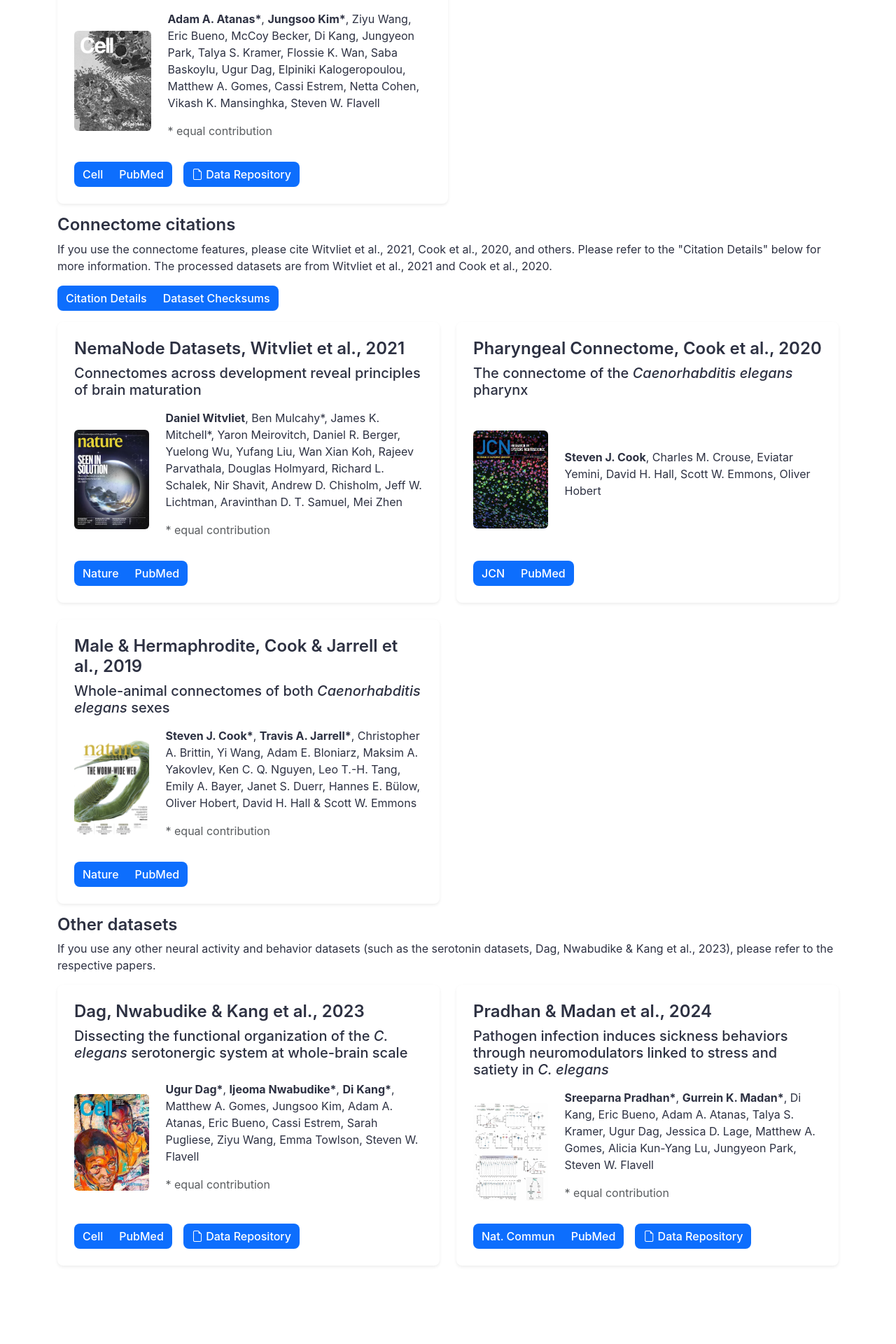
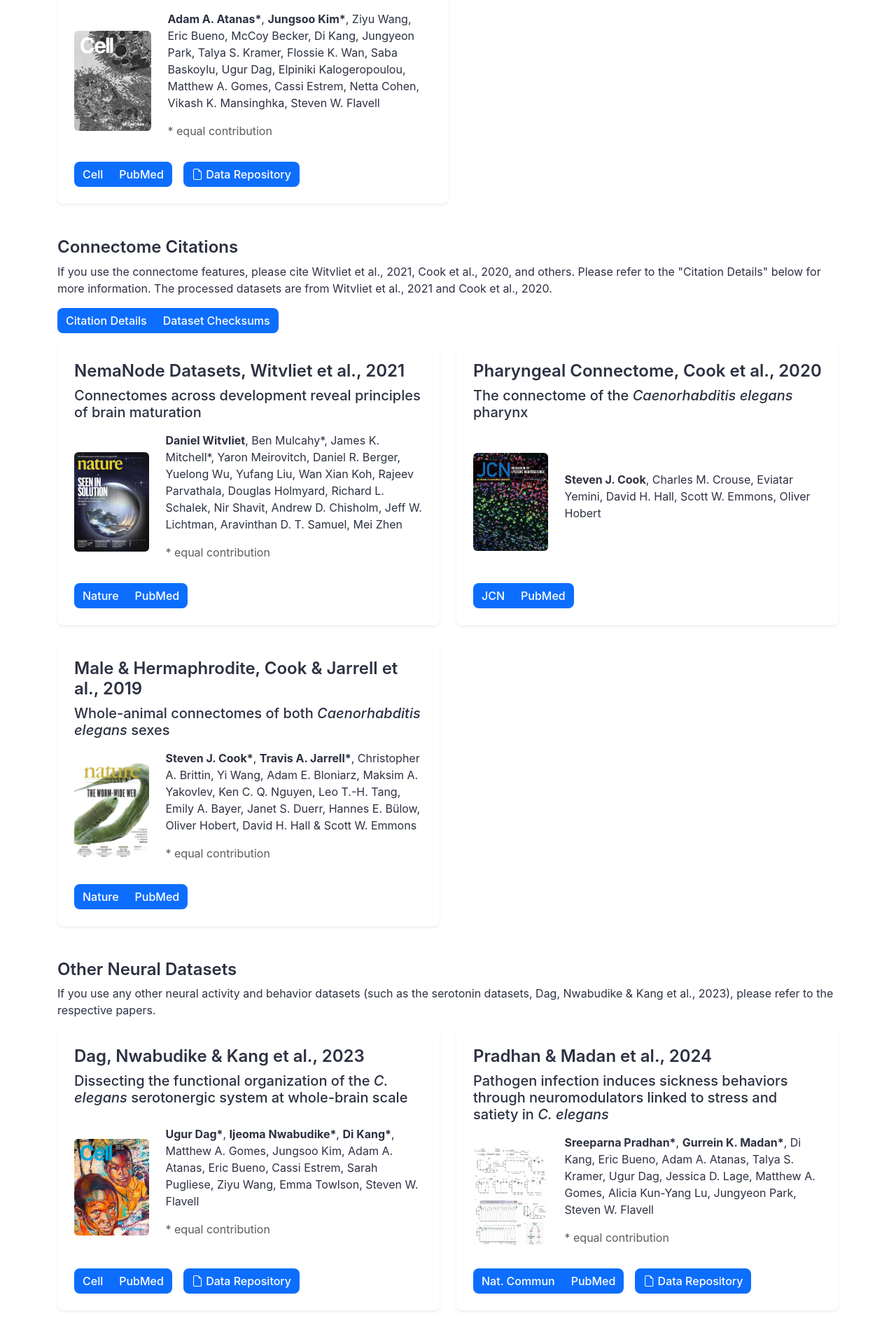
Before and after one commit to flavell-lab/WormWideWeb, a Django app: page /about/ in a window 1280 px wide. Shown: the part 1633-3553 px from the top of the page at 70% size. Before the commit the page ends 3442 px from the top, so only its background shows below. Run offline with Django 5.2, Linux system fonts and the light colour scheme; data that the repository does not hold is empty; parts of the project's set-up code (start-up, migrations or seed data) failed here and were passed over; some libraries are stand-ins or nearby versions.

Commit message:
update connectome citations

```diff
--- a/src/core/templates/core/citation.html
+++ b/src/core/templates/core/citation.html
@@ -62,8 +62,8 @@
 </section>
 
 <!-- connectome papers -->
-<section class="mt-3" id="connectome_citation">
-    <h4 class="fw-semibold">Connectome citations</h4>
+<section class="mt-5" id="connectome_citation">
+    <h4 class="fw-semibold">Connectome Citations</h4>
     <p class="mb-0">If you use the connectome features, please cite Witvliet et al., 2021, Cook et al., 2020, and others. Please refer to the
         "Citation Details" below for more information. The processed datasets are from Witvliet et al., 2021 and Cook et al., 2020.
     </p>
@@ -207,8 +207,8 @@
     </div>
 </section>
 <!-- other studies -->
-<section class="mt-3">
-    <h4 class="fw-semibold">Other datasets</h4>
+<section class="mt-5">
+    <h4 class="fw-semibold">Other Neural Datasets</h4>
     <p>If you use any other neural activity and behavior datasets (such as the serotonin datasets, Dag, Nwabudike & Kang et al., 2023), please
         refer to the respective papers.
     </p>
```
